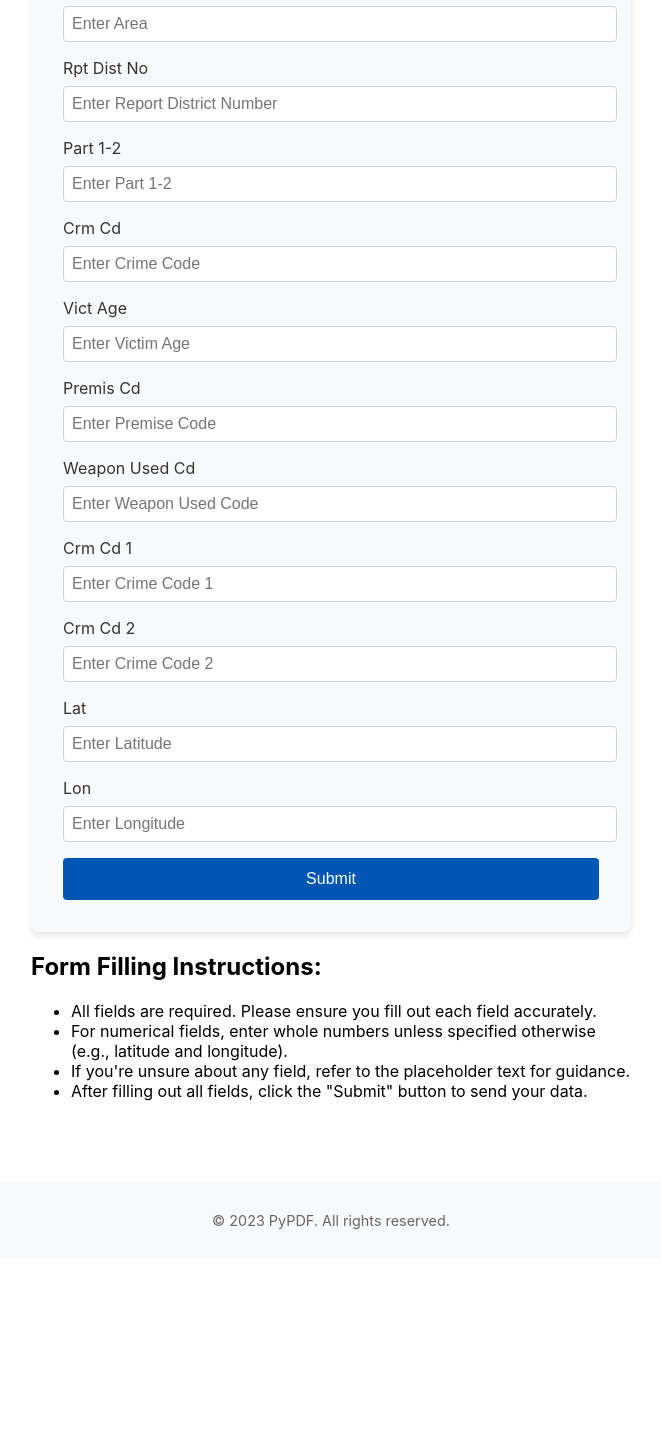
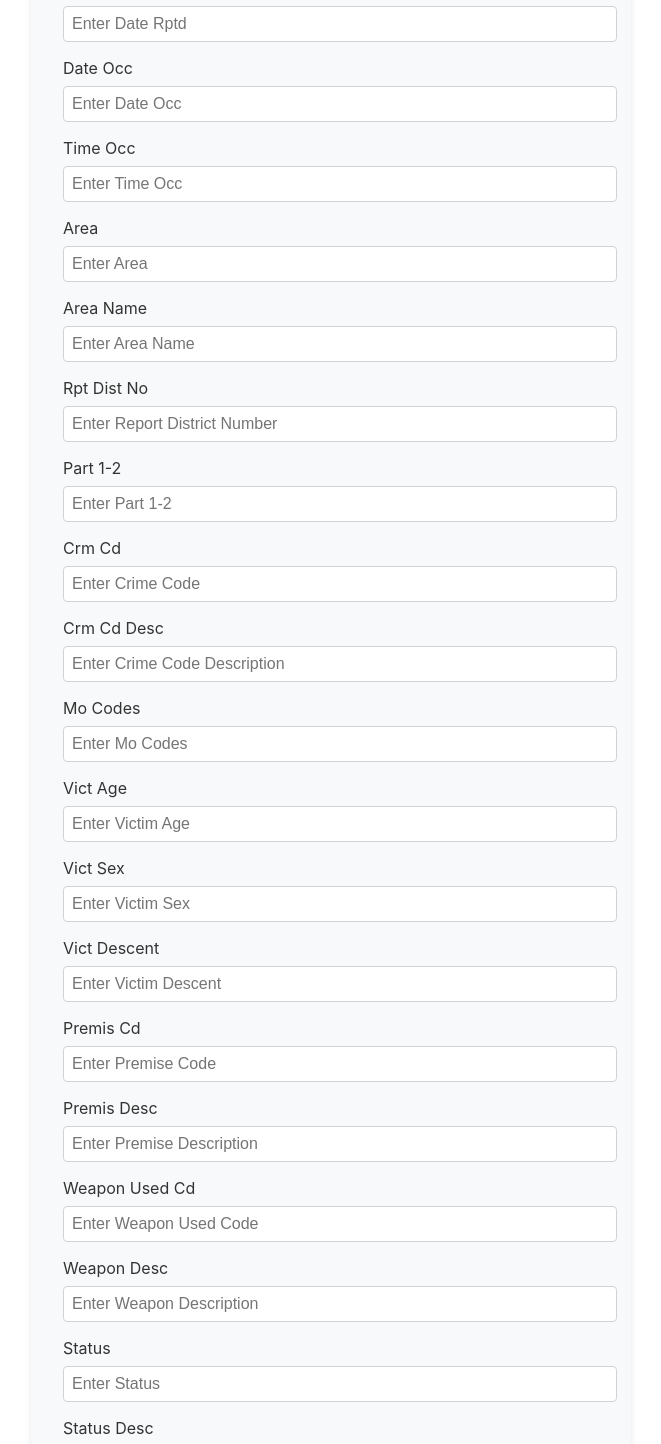
Before and after one commit to SwarJagdale/IntelPol, a React (Create React App) app in the folder frontend/: page /form in a window 1280 px wide. Shown: the part 280-1724 px from the top of the page, without its empty margins (309-970 px from the left). Before the commit the page ends 1539 px from the top, so only its background shows below. Built offline with nearby package versions, Linux system fonts and the light colour scheme.

Commit message:
Working form

```diff
--- a/frontend/src/pages/FormPage/FormPage.js
+++ b/frontend/src/pages/FormPage/FormPage.js
@@ -15,34 +15,76 @@ const FormPage = () => {
     }));
   };
 
+  const generateCSV = (data) => {
+    const headers = Object.keys(data);
+    const values = Object.values(data);
+
+    // Combine headers and values into a CSV format
+    const csvContent = [
+      headers.join(','), // Header row
+      values.join(','),  // Data row
+    ].join('\n');
+
+    return csvContent;
+  };
+
   const handleFormSubmit = async (e) => {
     e.preventDefault();
+
     setStatus('');
     setLoading(true);
+
+    // Convert formData to CSV
+    const csvData = generateCSV(formData);
+
+    // Prepare FormData object to send the CSV
+    const uploadData = new FormData();
+    const csvBlob = new Blob([csvData], { type: 'text/csv' });
+    uploadData.append('file', csvBlob, 'formData.csv'); // Append the CSV file
+
     try {
-      const response = await axios.post('http://localhost:8000/submit', formData);
-      setStatus(`Form submission successful: ${response.data.message}`);
+      const response = await axios.post('http://localhost:8000/upload', uploadData, {
+        headers: {
+          'Content-Type': 'multipart/form-data',
+        },
+      });
+      setStatus(`Upload successful: ${response.data.message}`);
     } catch (error) {
       console.error(error);
-      setStatus('Form submission failed. Please try again.');
+      setStatus('Upload failed.');
     } finally {
       setLoading(false);
     }
   };
 
   const fields = [
-    { name: 'Area', type: 'text', placeholder: 'Enter Area' },
+    { name: 'Date Rptd', type: 'text', placeholder: 'Enter Date Rptd' },
+    { name: 'Date Occ', type: 'text', placeholder: 'Enter Date Occ' },
+    { name: 'Time Occ', type: 'text', placeholder: 'Enter Time Occ' },
+    { name: 'Area', type: 'number', placeholder: 'Enter Area' },
+    { name: 'Area Name', type: 'text', placeholder: 'Enter Area Name' },
     { name: 'Rpt Dist No', type: 'number', placeholder: 'Enter Report District Number' },
-    { name: 'Part 1-2', type: 'text', placeholder: 'Enter Part 1-2' },
+    { name: 'Part 1-2', type: 'number', placeholder: 'Enter Part 1-2' },
     { name: 'Crm Cd', type: 'number', placeholder: 'Enter Crime Code' },
+    { name: 'Crm Cd Desc', type: 'text', placeholder: 'Enter Crime Code Description' },
+    { name: 'Mo Codes', type: 'text', placeholder: 'Enter Mo Codes' },
     { name: 'Vict Age', type: 'number', placeholder: 'Enter Victim Age' },
+    { name: 'Vict Sex', type: 'text', placeholder: 'Enter Victim Sex' },
+    { name: 'Vict Descent', type: 'text', placeholder: 'Enter Victim Descent' },
     { name: 'Premis Cd', type: 'number', placeholder: 'Enter Premise Code' },
-    { name: 'Weapon Used Cd', type: 'number', placeholder: 'Enter Weapon Used Code' },
+    { name: 'Premis Desc', type: 'text', placeholder: 'Enter Premise Description' },
+    { name: 'Weapon Used Cd', type: 'text', placeholder: 'Enter Weapon Used Code' },
+    { name: 'Weapon Desc', type: 'text', placeholder: 'Enter Weapon Description' },
+    { name: 'Status', type: 'text', placeholder: 'Enter Status' },
+    { name: 'Status Desc', type: 'text', placeholder: 'Enter Status Description' },
     { name: 'Crm Cd 1', type: 'number', placeholder: 'Enter Crime Code 1' },
     { name: 'Crm Cd 2', type: 'number', placeholder: 'Enter Crime Code 2' },
+    { name: 'Location', type: 'text', placeholder: 'Enter Location' },
+    { name: 'Cross Street', type: 'text', placeholder: 'Enter Cross Street' },
     { name: 'Lat', type: 'number', step: 'any', placeholder: 'Enter Latitude' },
     { name: 'Lon', type: 'number', step: 'any', placeholder: 'Enter Longitude' },
   ];
+
 
   return (
     <div className={styles.formPage}>
--- a/frontend/src/pages/GrafanaPage/GrafanaPage.module.css
+++ b/frontend/src/pages/GrafanaPage/GrafanaPage.module.css
@@ -1,6 +1,6 @@
 .grafanaPage {
     max-width: 1200px;
-    margin: 0 auto;
+    margin: 0 2rem;
     padding: 2rem;
   }
 
@@ -19,8 +19,8 @@
   }
 
   .dashboard {
-    width: 100%;
-    height: 800px;
+    width: 96rem;
+    height: 90vh;
     border: none;
     border-radius: 4px;
   }
```
Also changed, not shown: 2 other files (tests, documents, lock files or other folders).
